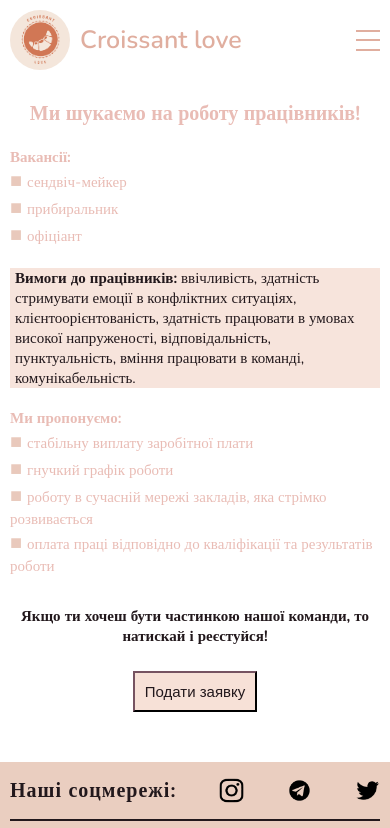
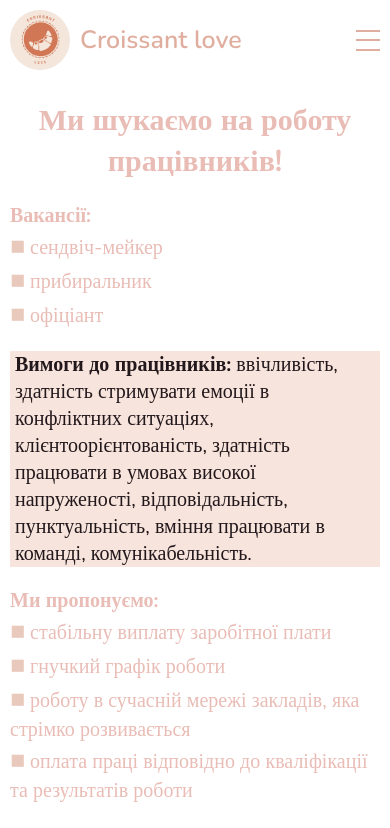
Before and after one commit to nadiia21/project, a plain HTML site: page index3.html in a window 390 px wide. Shown: the top 828 px of the page. Drawn offline with nearby package versions, Linux system fonts and the light colour scheme; a script that the page names is missing.

Commit message:
Fixed font

```diff
--- a/style.css
+++ b/style.css
@@ -653,17 +653,7 @@ color: #22181c;
     font-size: 30px;
     }
 
-    .work_text{
-    font-size: 20px;
-    }
 
-    .requirements, .job_list, .offer_list{
-        font-size: 15px;
-    }
-
-    .job_list > li::before, .offer_list > li::before{
-        font-size: 20px;
-        }
 }
 
 @media (max-width: 425.98px){
@@ -725,17 +715,7 @@ font-size: 20px;
         font-size: 15px;
         }
 
-     .apply_text{
-    font-size: 15px;
-    }
 
-    .apply_now{
-    margin-top: 30px;
-    }
-
-    .btn_apply{
-    font-size: 15px;
-    }
 }
 
 .input_burger:checked  ~ .container_list{
```
